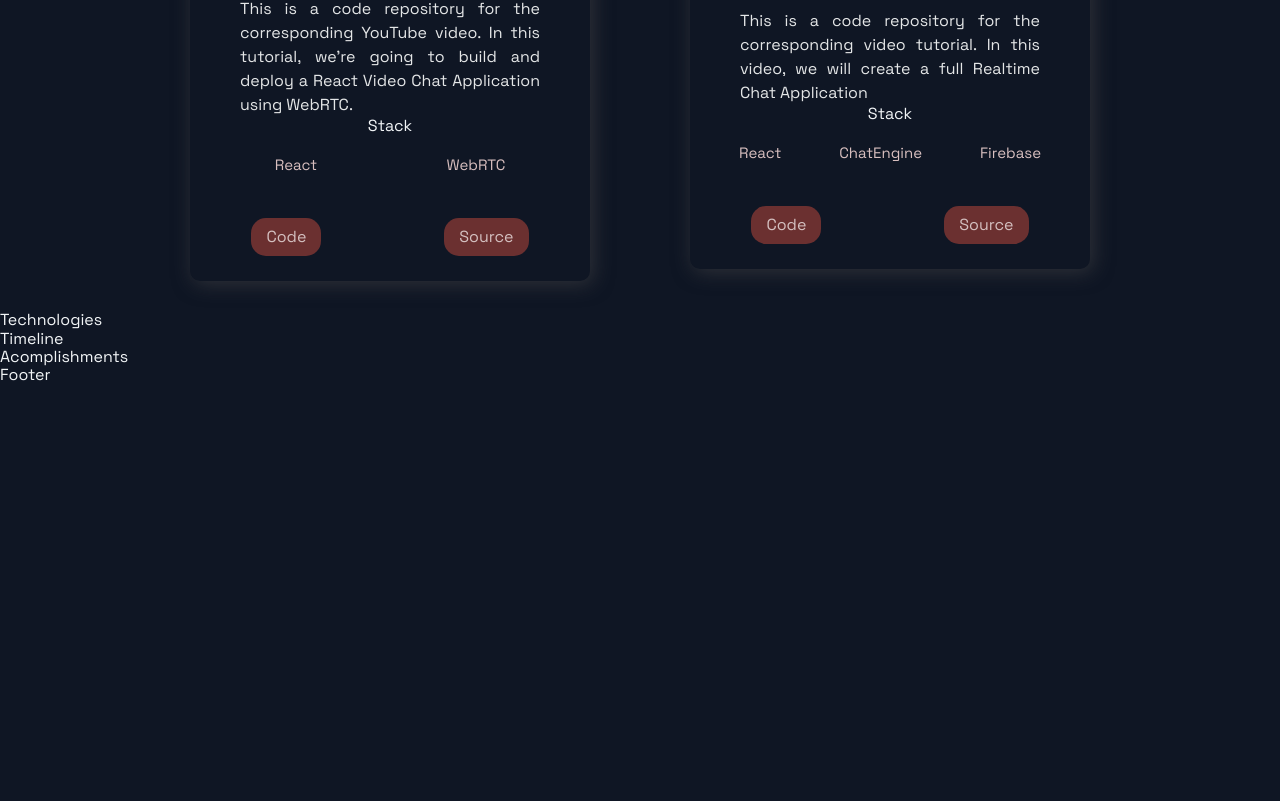
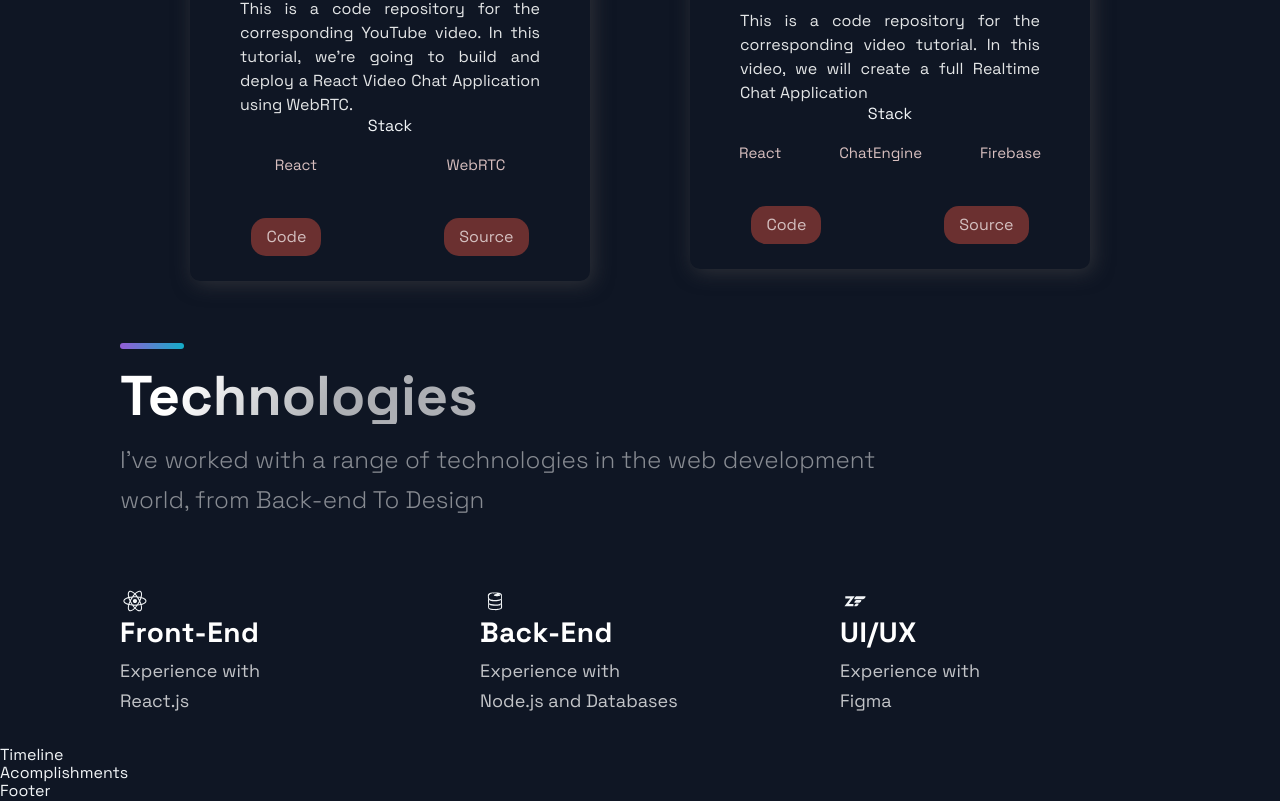
Before and after one commit to bkarabo754/my-site, a Next.js app: page / in a window 1280 px wide. Shown: the part 1899-2700 px from the top of the page. Before the commit the page ends 2284 px from the top, so only its background shows below. Built offline with nearby package versions, Linux system fonts and the light colour scheme.

Commit message:
Technologies Section

```diff
--- a/src/components/Technologies/Technologies.js
+++ b/src/components/Technologies/Technologies.js
@@ -1,12 +1,51 @@
 import React from 'react';
 import { DiFirebase, DiReact, DiZend } from 'react-icons/di';
+
 import { Section, SectionDivider, SectionText, SectionTitle } from '../../styles/GlobalComponents';
 import { List, ListContainer, ListItem, ListParagraph, ListTitle } from './TechnologiesStyles';
 
 const Technologies = () =>  (
-  <div>
-    Technologies
-  </div>
+  <Section id="tech">
+    <SectionDivider />
+    <br />
+    <SectionTitle>Technologies</SectionTitle>
+    <SectionText>
+      I've worked with a range of technologies in the web development world,
+      from Back-end To Design
+    </SectionText>
+    <List>
+      <ListItem>
+        <DiReact size="3rem" />
+        <ListContainer>
+          <ListTitle>Front-End</ListTitle>
+          <ListParagraph>
+            Experience with <br />
+            React.js
+          </ListParagraph>
+        </ListContainer>
+      </ListItem>
+      <ListItem>
+        <DiFirebase size="3rem" />
+        <ListContainer>
+          <ListTitle>Back-End</ListTitle>
+          <ListParagraph>
+            Experience with <br />
+            Node.js and Databases
+          </ListParagraph>
+        </ListContainer>
+      </ListItem>
+      <ListItem>
+        <DiZend size="3rem" />
+        <ListContainer>
+          <ListTitle>UI/UX</ListTitle>
+          <ListParagraph>
+            Experience with <br />
+            Figma
+          </ListParagraph>
+        </ListContainer>
+      </ListItem>
+    </List>
+  </Section>
 );
 
 export default Technologies;
```
